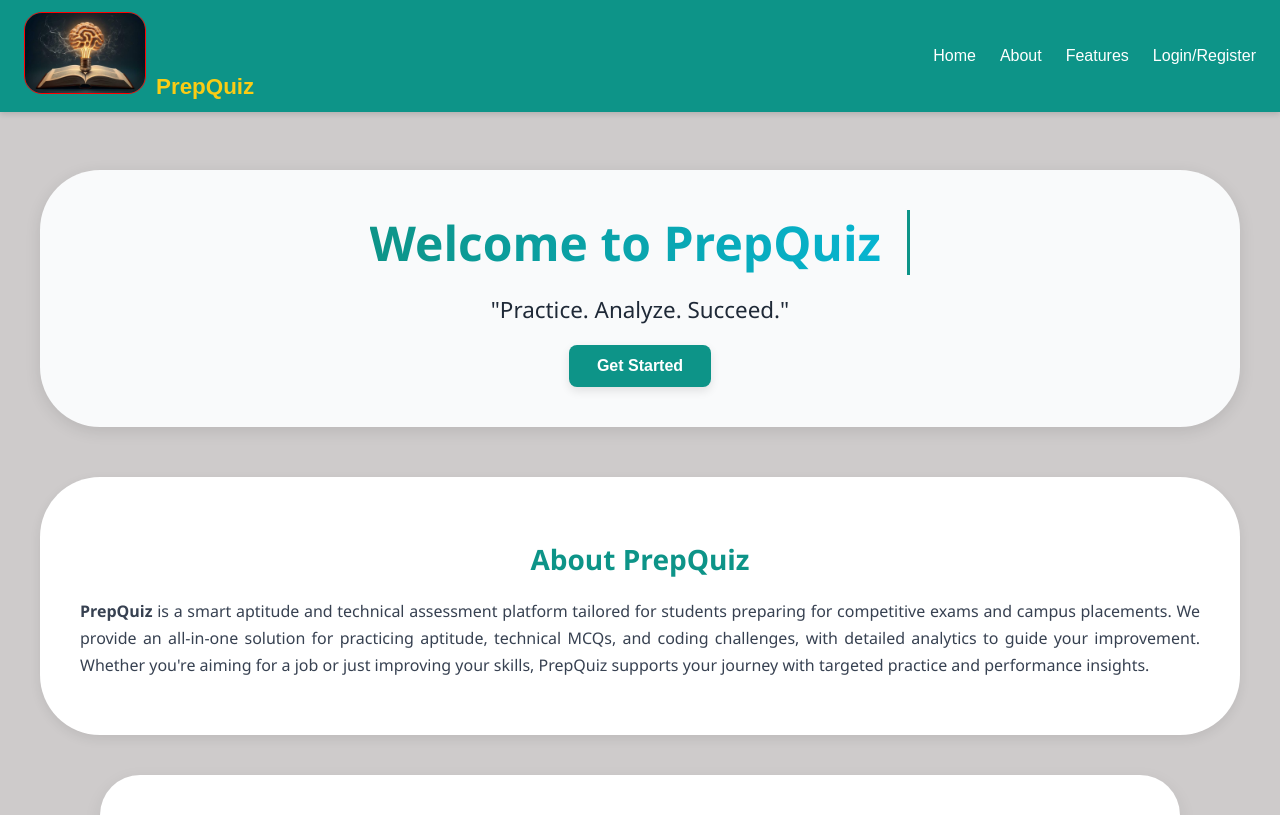
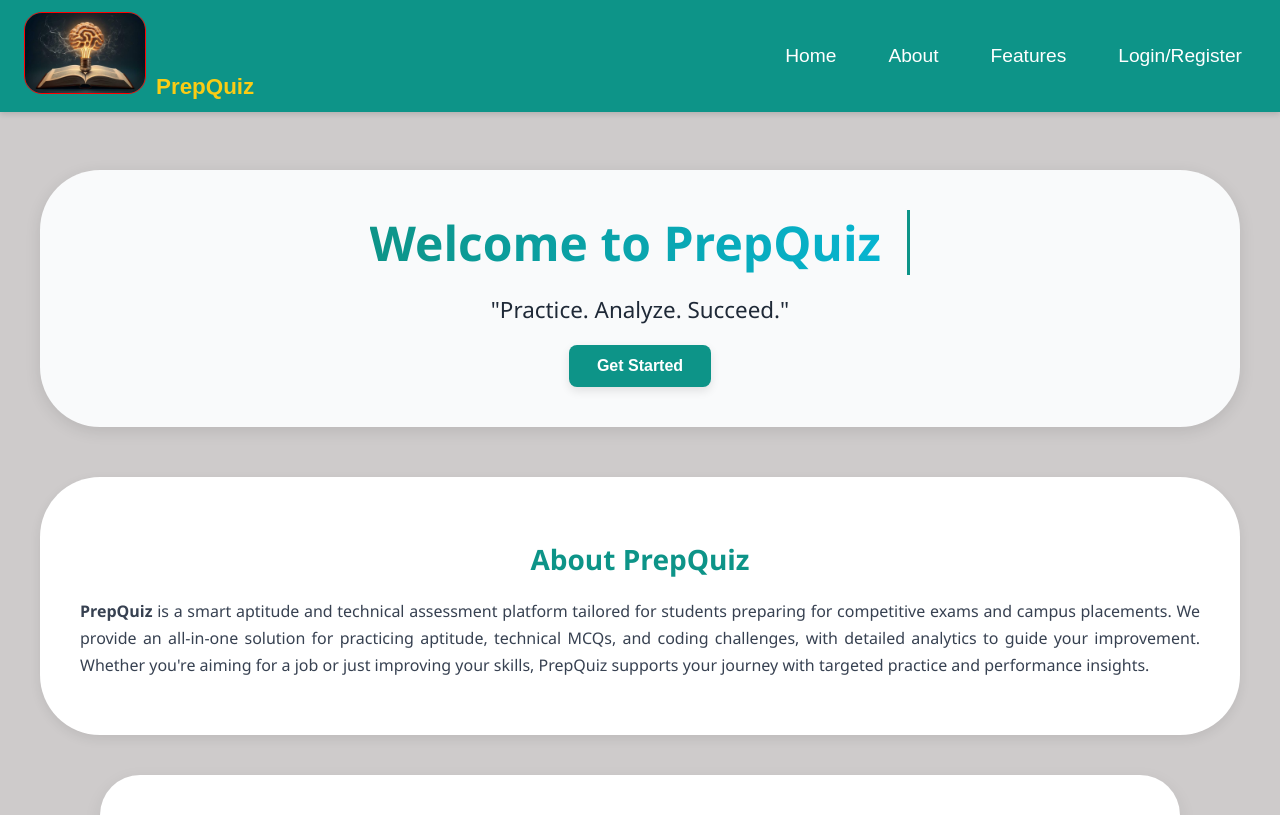
Before and after one commit to AnkitaSonawane2003/prepquiz, a React (Vite) app in the folder frontend/: page / in a window 1280 px wide. Shown: the top 815 px of the page. Built offline with nearby package versions, Linux system fonts and the light colour scheme.

Commit message:
add changes

```diff
--- a/frontend/src/components/Navbar.jsx
+++ b/frontend/src/components/Navbar.jsx
@@ -1,15 +1,43 @@
 import React, { useState, useEffect } from "react";
-import { Link } from "react-router-dom";
+import { Link, useNavigate } from "react-router-dom";
 import "../styles/Navbar.css";
 import Logo from "../assets/logo.jpg";
 
 const Navbar = () => {
   const [isOpen, setIsOpen] = useState(false);
+  const [isLoggedIn, setIsLoggedIn] = useState(false);
+  const navigate = useNavigate();
 
   const toggleMenu = () => setIsOpen(!isOpen);
   const closeMenu = () => setIsOpen(false);
 
-  // Add scroll effect
+  // Check login status on mount
+ useEffect(() => {
+  const checkLogin = () => {
+    const token = localStorage.getItem("token") || localStorage.getItem("studentToken") || localStorage.getItem("teacherToken");
+    setIsLoggedIn(!!token);
+  };
+
+  checkLogin();
+
+  window.addEventListener("login", checkLogin);
+  window.addEventListener("logout", checkLogin);
+
+  return () => {
+    window.removeEventListener("login", checkLogin);
+    window.removeEventListener("logout", checkLogin);
+  };
+}, []);
+
+
+  const handleLogout = () => {
+    localStorage.removeItem("token");
+    localStorage.removeItem("studentToken");
+    localStorage.removeItem("teacherToken");
+    setIsLoggedIn(false);
+    navigate("/");
+  };
+
   useEffect(() => {
     const handleScroll = () => {
       const navbar = document.querySelector(".navbar");
@@ -19,7 +47,6 @@ const Navbar = () => {
         navbar.classList.remove("scrolled");
       }
     };
-
     window.addEventListener("scroll", handleScroll);
     return () => window.removeEventListener("scroll", handleScroll);
   }, []);
@@ -41,7 +68,6 @@ const Navbar = () => {
         <span className="brand-name">PrepQuiz</span>
       </div>
 
-      {/* Hamburger Menu */}
       <button className="menu-icon" onClick={toggleMenu} aria-label="Toggle Menu">
         ☰
       </button>
@@ -56,10 +82,25 @@ const Navbar = () => {
         <li>
           <Link to="/features" onClick={closeMenu}>Features</Link>
         </li>
-        {/* ✅ Corrected path from /select → /selection */}
-        <li>
-          <Link to="/selection" onClick={closeMenu}>Login/Register</Link>
-        </li>
+
+        {!isLoggedIn ? (
+          <li>
+            <Link to="/selection" onClick={closeMenu}>Login/Register</Link>
+          </li>
+        ) : (
+          <li>
+  <button
+    onClick={() => {
+      closeMenu();
+      handleLogout();
+    }}
+    className="logout-btn"
+  >
+    Logout
+  </button>
+</li>
+
+        )}
       </ul>
     </nav>
   );
--- a/frontend/src/styles/Navbar.css
+++ b/frontend/src/styles/Navbar.css
@@ -3,16 +3,7 @@
   display: flex;
   justify-content: space-between;
   align-items: center;
-  /* background: linear-gradient(90deg, #1E3A8A, #2563EB, #3B82F6);  */
-  /* background: linear-gradient(90deg, #0D9488, #06B6D4, #22D3EE); */
-   background: #0D9488;
-  /* background: linear-gradient(90deg, #6D28D9, #9333EA, #A855F7);
-  background: linear-gradient(90deg, #111827, #1F2937, #374151); */
-/* background: linear-gradient(90deg, #BE123C, #E11D48, #F43F5E);
-background: linear-gradient(90deg, #F59E0B, #F97316, #EA580C); */
-
-
-
+  background: #0D9488;
   padding: 0.75rem 1.5rem;
   color: white;
   font-family: Arial, sans-serif;
@@ -24,15 +15,17 @@ background: linear-gradient(90deg, #F59E0B, #F97316, #EA580C); */
   z-index: 1000;
   transition: all 0.3s ease;
 }
+
 body {
   margin: 0;
-  padding-top: 150px;
+  padding-top: 150px; /* To prevent content hidden behind navbar */
 }
+
 /* Scroll effect */
 .navbar.scrolled {
   background: #111827; /* Dark mode style when scrolling */
   padding: 0.5rem 1rem;
-  box-shadow: 0 4px 12px rgba(0,0,0,0.3);
+  box-shadow: 0 4px 12px rgba(0, 0, 0, 0.3);
 }
 
 /* ---------------- BRAND ---------------- */
@@ -61,25 +54,41 @@ body {
   margin: 0;
   padding: 0;
   transition: max-height 0.4s ease, opacity 0.3s ease;
+  align-items: center; /* Vertically center items */
 }
 
-.navbar-links li a {
+.navbar-links li {
+  display: flex;
+  align-items: center; /* Center children vertically */
+}
+
+/* Links */
+.navbar-links li a,
+.navbar-links li button.logout-btn {
   color: white;
   text-decoration: none;
   font-weight: 500;
   position: relative;
   transition: color 0.3s ease, transform 0.2s ease;
+  background: none;
+  border: none;
+  cursor: pointer;
+  padding: 6px 14px;
+  border-radius: 20px;
+  font-family: Arial, sans-serif;
+  font-size: 1.2rem;  /* Increased font size */
 }
 
-/* Hover underline animation */
-.navbar-links li a::after {
+/* Hover underline animation for links */
+.navbar-links li a::after,
+.navbar-links li button.logout-btn::after {
   content: "";
   position: absolute;
   left: 0;
   bottom: -4px;
   width: 0%;
   height: 2px;
-  background: #93C5FD;
+  background: #93C5FD; /* Default link underline color */
   transition: width 0.3s ease;
 }
 
@@ -87,17 +96,33 @@ body {
   width: 100%;
 }
 
-/* Hover effects */
 .navbar-links li a:hover {
   color: #FFD700; /* Gold glow */
   transform: scale(1.1);
 }
 
+/* Logout button specific styling */
+.logout-btn {
+  color: red; /* Red text */
+
+}
+
+.logout-btn::after {
+  background: red; /* Red underline */
+}
+
+.logout-btn:hover {
+  color: #ff4d4d; /* lighter red on hover */
+  transform: scale(1.1);
+}
+
+.logout-btn:hover::after {
+  width: 100%;
+}
+
 /* Active link */
 .navbar-links li a.active {
   background: #2563EB;
-  padding: 6px 14px;
-  border-radius: 20px;
   color: white;
 }
 
@@ -129,5 +154,6 @@ body {
 
   .navbar-links li {
     text-align: center;
+    justify-content: center;
   }
 }
```
